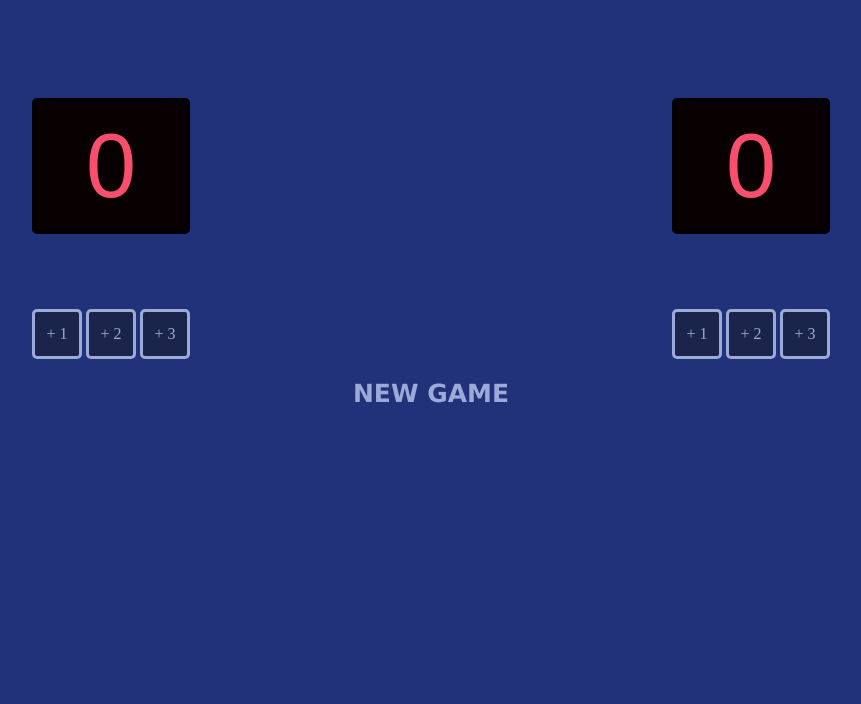
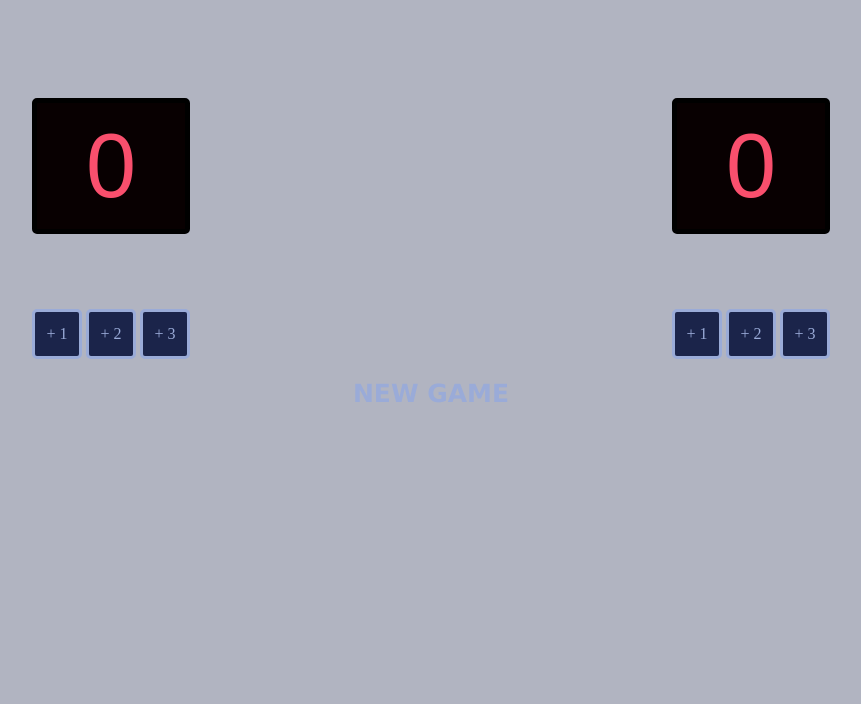
Before and after one commit to angelo423/secondtry, a plain HTML site: page index.html in a window 1280 px wide. Shown: the part 96-800 px from the top of the page, without its empty margins (209-1070 px from the left). Drawn offline with Linux system fonts and the light colour scheme; a web font is replaced by a local one.

Commit message:
Update index.css

```diff
--- a/index.css
+++ b/index.css
@@ -1,5 +1,5 @@
 body {
-    background-color: #21327a;
+    background-color: #b1b4c1;
     margin: 0;
 }
 
```
